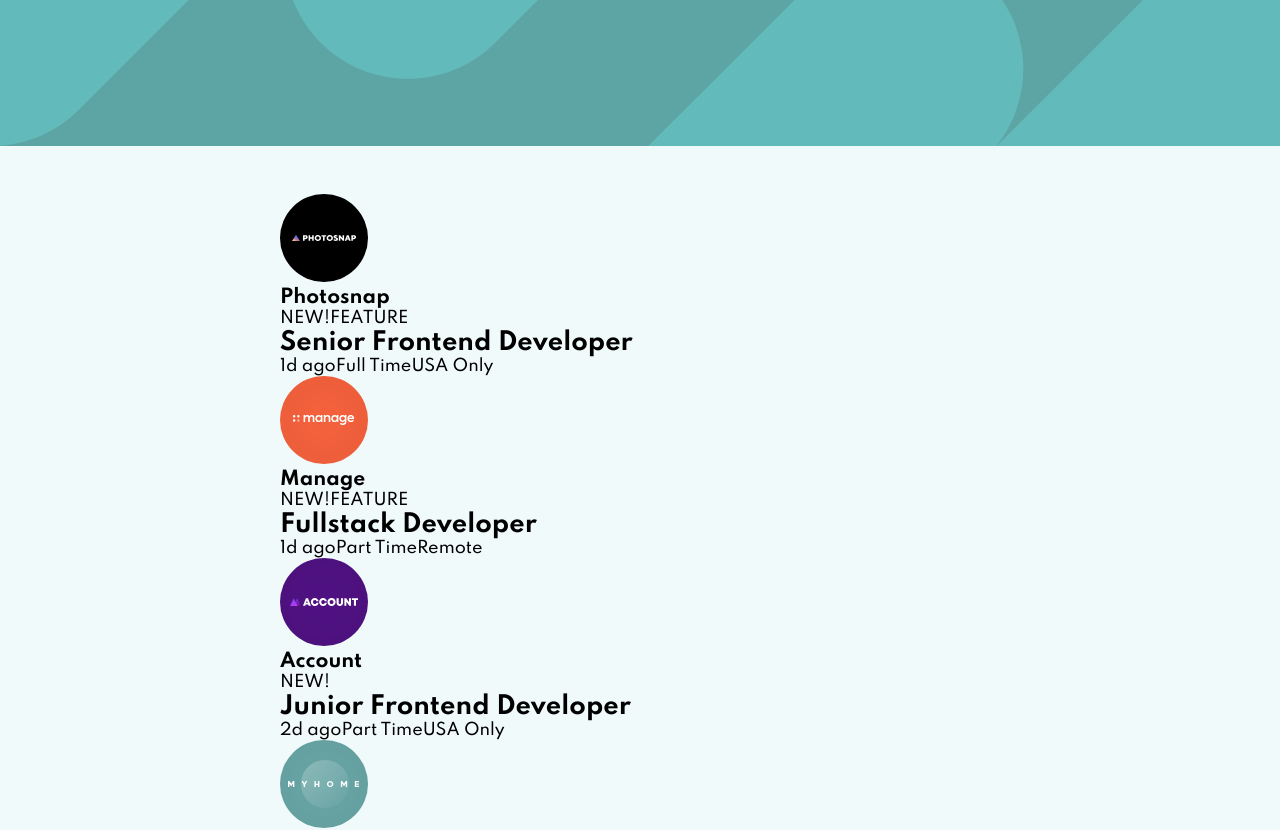
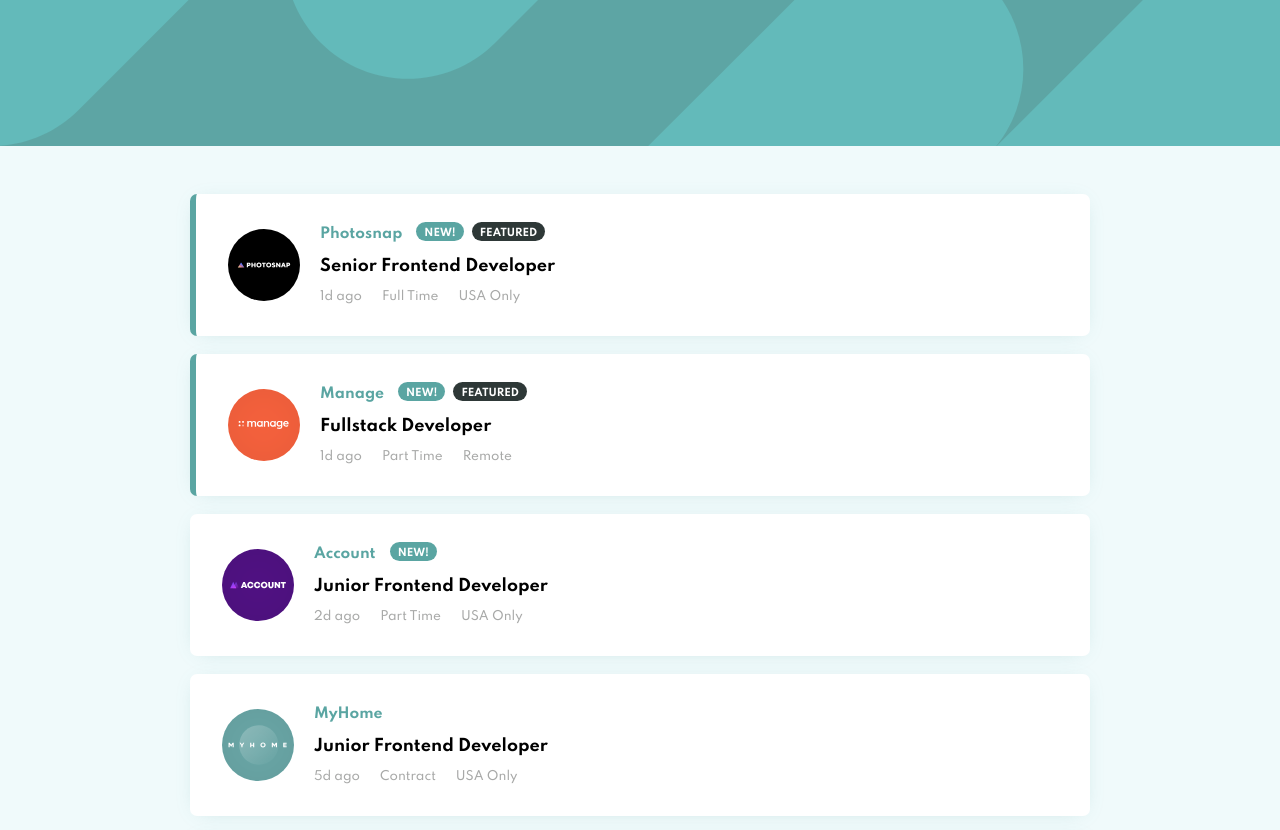
Before and after one commit to feeeyli/job-listings, a React (Create React App) app: page / in a window 1280 px wide. Shown: the top 830 px of the page. Built offline with nearby package versions, Linux system fonts and the light colour scheme.

Commit message:
:lipstick: style the JobItem component

```diff
--- a/src/infra/components/JobItem/index.jsx
+++ b/src/infra/components/JobItem/index.jsx
@@ -1,4 +1,5 @@
 import React from "react";
+import "./style.scss";
 
 const JobItem = ({ job }) => {
 	return (
@@ -10,10 +11,12 @@ const JobItem = ({ job }) => {
 			/>
 			<div className="job-item__infos">
 				<div className="infos__header">
-					<h3 className="infos__company">{job.company}</h3>
-					<div className="infos__labels">
-						{job.new && <span className="label">NEW!</span>}
-						{job.featured && <span className="label">FEATURE</span>}
+					<h3 className="header__company">{job.company}</h3>
+					<div className="header__labels">
+						{job.new && <span className="label new">NEW!</span>}
+						{job.featured && (
+							<span className="label featured">FEATURED</span>
+						)}
 					</div>
 				</div>
 				<h2 className="infos__position">{job.position}</h2>
--- /dev/null
+++ b/src/infra/components/JobItem/style.scss
@@ -0,0 +1,66 @@
+.job-item {
+	width: 100%;
+	display: flex;
+	border-radius: 7px;
+	padding: 32px;
+	background: #ffffff;
+	box-shadow: 0 2px 20px -10px #5aa5a266;
+	margin-bottom: 18px;
+	align-items: center;
+
+	&.feature {
+		border-left: 6px solid #5aa5a2;
+	}
+
+	&__logo {
+		height: 72px;
+	}
+
+	&__infos {
+		margin-left: 20px;
+
+		.infos {
+			&__header {
+				display: flex;
+				gap: 14px;
+				font-weight: 700;
+				font-size: 12px;
+
+				.header {
+					&__company {
+						color: #5aa5a2;
+					}
+
+					&__labels .label {
+						padding: 5px 8px 2px;
+						color: #ffffff;
+						font-size: 10px;
+						border-radius: 20px;
+
+						&.new {
+							background: #5aa5a2;
+							margin-right: 8px;
+						}
+
+						&.featured {
+							background: #2e3837;
+						}
+					}
+				}
+			}
+
+			&__position {
+				font-size: 16px;
+				margin: 14px 0;
+			}
+
+			&__footer {
+				display: flex;
+				gap: 20px;
+				font-weight: 400;
+				font-size: 12px;
+				color: #a8a9a8;
+			}
+		}
+	}
+}
--- a/src/sass/base.scss
+++ b/src/sass/base.scss
@@ -25,5 +25,5 @@ body {
 }
 
 #root {
-	width: 720px;
+	width: 900px;
 }
```
